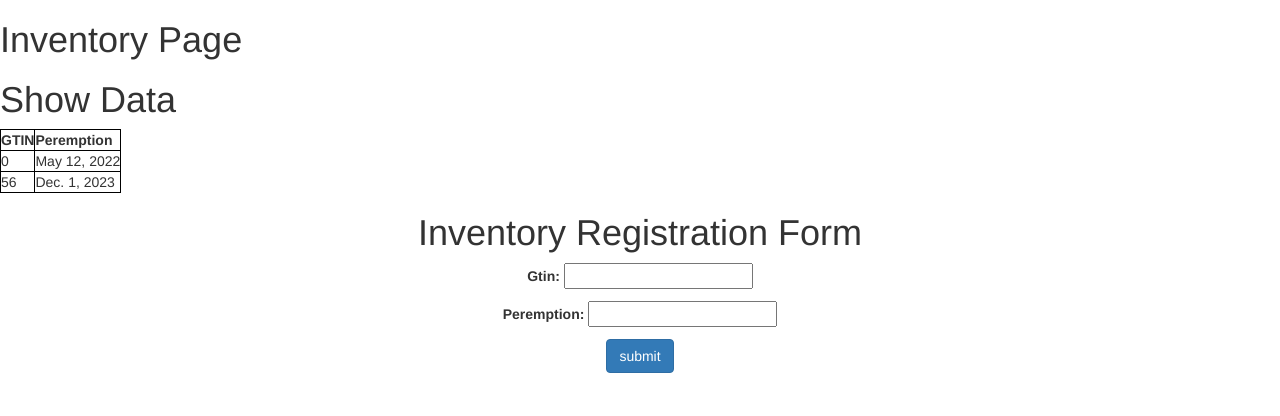
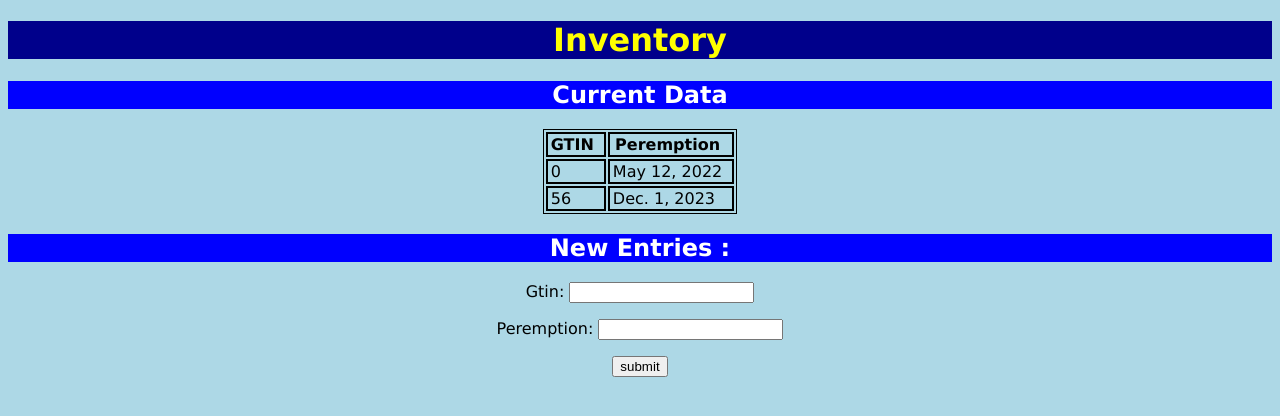
Before and after one commit to MajoranReveur/InventoryProject, a Django app: page / in a window 1280 px wide. Shown: the top 416 px of the page. Run offline with Django 3.2, Linux system fonts and the light colour scheme; data comes from the database, SQL or seed files in the repository; some libraries are stand-ins or nearby versions.

Commit message:
The app has been designed with CSS

```diff
--- a/InventoryProject/InventoryProject/settings.py
+++ b/InventoryProject/InventoryProject/settings.py
@@ -88,6 +88,6 @@ USE_TZ = True
 # Static files (CSS, JavaScript, Images)
 # https://docs.djangoproject.com/en/2.2/howto/static-files/
 STATIC_URL = '/static/'
-STATICFILES_DIR = [
-    STATIC_DIR,
-]
+STATICFILES_DIRS = (
+    os.path.join(BASE_DIR, "static/"),
+)
--- a/InventoryProject/static/style.css
+++ b/InventoryProject/static/style.css
@@ -1,3 +1,18 @@
-body{
-background:url(https://www.google.com/url?sa=i&url=https%3A%2F%2Fwww.123rf.com%2Fphoto_104215326_education-background-frame-school-student-office-supplies-stationery-glasses-alarm-clock-notebook-on.html&psig=AOvVaw0ULFXy1KCJOYDroQBfPNzB&ust=1597580708371000&source=images&cd=vfe&ved=0CAIQjRxqFwoTCLj4pcabnesCFQAAAAAdAAAAABAD);
+H1{
+   text-align: center;
+   background-color: darkblue;
+   font-family :  "Verdana";
+   color : yellow;
 }
+
+H2{
+   text-align: center;
+   background-color: blue;
+   font-family :  "Verdana";
+   color : white;
+}
+
+body {
+   font-family :  "Verdana";
+   background-color: lightblue;
+}
--- a/InventoryProject/templates/star/Base.html
+++ b/InventoryProject/templates/star/Base.html
@@ -3,35 +3,33 @@
 <html lang="en">
 <head>
     <meta charset="UTF-8">
+    <link rel="stylesheet" type="text/css" href="{% static 'style.css' %}"/>
+    <meta name="viewport" content="width=device-width,initial-scale=1.0">
     <title>Homepage</title>
-    <link rel="stylesheet" href="https://maxcdn.bootstrapcdn.com/bootstrap/3.3.7/css/bootstrap.min.css" integrity="sha384-BVYiiSIFeK1dGmJRAkycuHAHRg32OmUcww7on3RYdg4Va+PmSTsz/K68vbdEjh4u" crossorigin="anonymous">
-    <link rel="stylesheet" href="{%static 'css/style.css'%}">
-    <meta name="viewport" content="width=device-width,initial-scale=1.0">
-    <title>Document</title>
     <style>
         th,td{
-        border: 1px black solid;
+        border: 2px black solid;
         }
     </style>
 </head>
 <body>
-<h1>Inventory Page</h1>
+    <h1 style="text-align: center;">Inventory</h1>
     {% if inv %}
- <h1>Show Data</h1>
- <table>
+        <h2 style="text-align: center;">Current Data</h2>
+        <table style="border:1px solid black;margin-left:auto;margin-right:auto" >
             <tr>
-         <th>GTIN</th>
-         <th>Peremption</th>
+                <th style="padding-right:10px;padding-left:3px">GTIN</th>
+                <th style="padding-right:10px;padding-left:3px">Peremption</th>
             </tr>
             <tr>
                 {% for item in inv %}
-     <td>{{item.gtin}}</td>
-     <td>{{item.peremption}}</td>
+                <td style="padding-right:10px;padding-left:3px">{{item.gtin}}</td>
+                <td style="padding-right:10px;padding-left:3px">{{item.peremption}}</td>
             </tr>
             {% endfor %}
         </table>
     {% else %}
- <h1>No Data</h1>
+        <h2>No data has been entered yet.</h2>
     {% endif %}
     <div class = "container" align="center">
         {%block child_block%}
--- a/InventoryProject/templates/star/Home.html
+++ b/InventoryProject/templates/star/Home.html
@@ -2,7 +2,7 @@
 {% extends 'star/Base.html'%}
 {% load static %}
 {%block child_block%}
-<h1>Inventory Registration Form</h1>
+<h2>New Entries :</h2>
 <form method="post">
     {{form.as_p}}
     {% csrf_token %}
```
Lines whose indentation alone changed are shown as unchanged.
